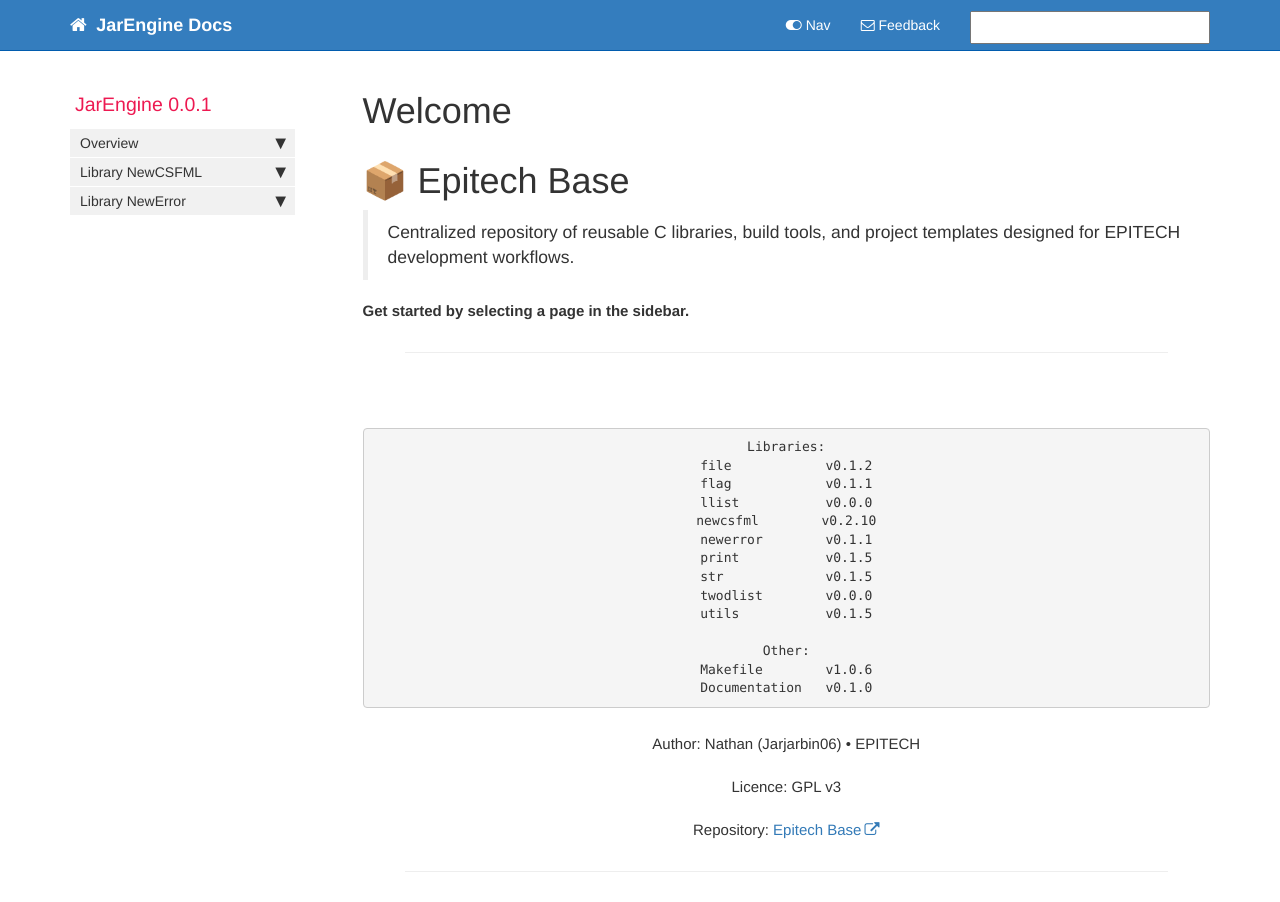
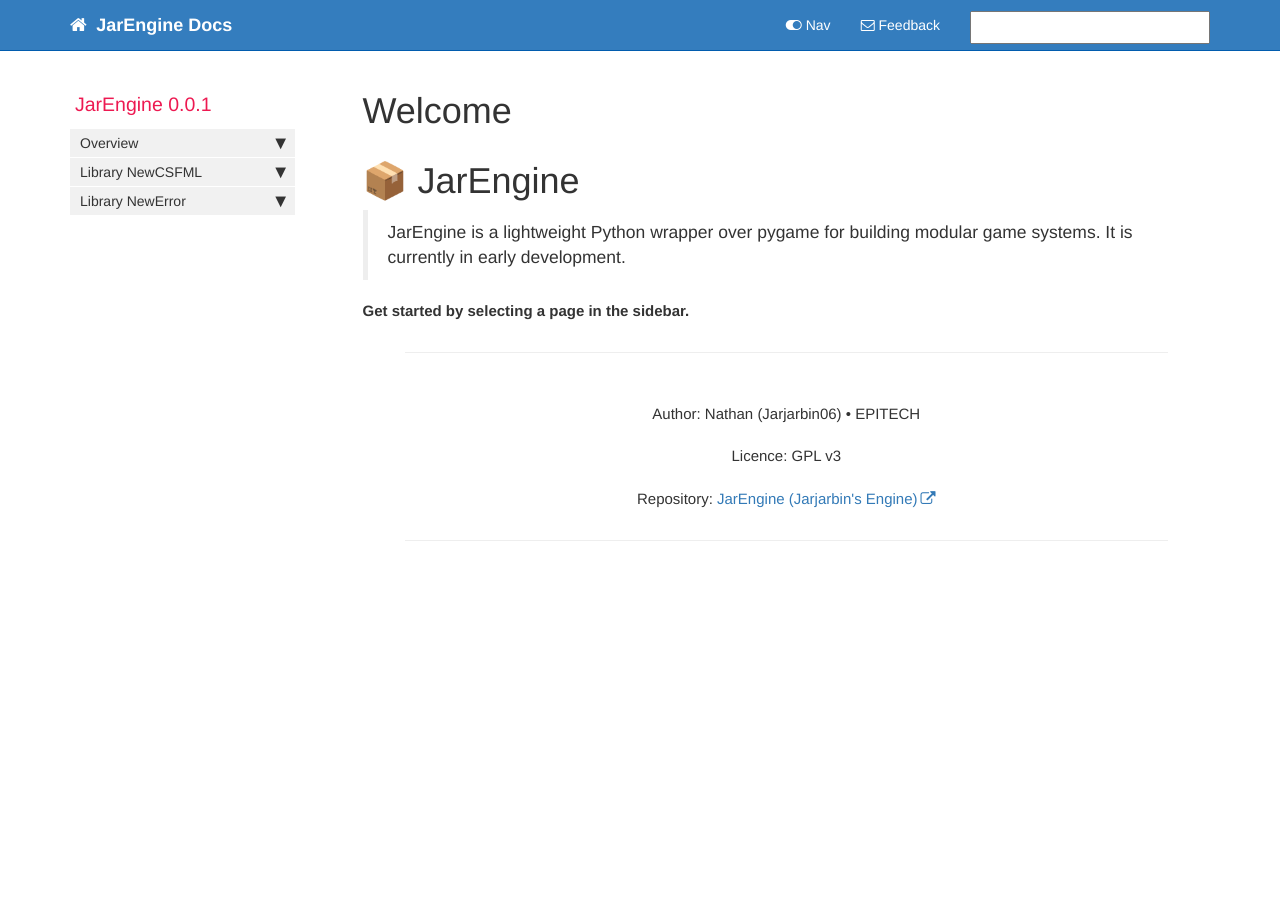
Before and after one commit to Jarjarbin-Studio/JarEngine, a Jekyll site: the page built from docs/index.md, in a window 1280 px wide. Built offline with Jekyll 4.4.1, drawn with Linux system fonts in a browser that asks for light colours; comment, search, counter and statistics services are not loaded.

```diff
--- a/docs/_config.yml
+++ b/docs/_config.yml
@@ -37,7 +37,7 @@
   - vendor
 # these are the files and directories that jekyll will exclude from the build
 
-feedback_subject_line: Epitech Base
+feedback_subject_line: JarEngine
 
 feedback_email: nathan.amaraggi@outlook.fr
 # used as a contact email for the Feedback link in the top navigation bar
@@ -106,7 +106,7 @@
 sidebars:
 - sidebar
 
-description: "Centralized repository of reusable C libraries, build tools, and project templates designed for EPITECH development workflows."
+description: "JarEngine is a lightweight Python wrapper over pygame for building modular game systems. It is currently in early development."
 # the description is used in the feed.xml file
 
 # needed for sitemap.xml file only
--- a/docs/_includes/footer.html
+++ b/docs/_includes/footer.html
@@ -1,21 +1,6 @@
 <div align="center">
-<pre>Libraries:
-file            v0.1.2
-flag            v0.1.1
-llist           v0.0.0
-newcsfml        v0.2.10
-newerror        v0.1.1
-print           v0.1.5
-str             v0.1.5
-twodlist        v0.0.0
-utils           v0.1.5
-
-Other:
-Makefile        v1.0.6
-Documentation   v0.1.0
-</pre>
 <p>Author: Nathan (Jarjarbin06) • EPITECH<br><br>
 Licence: GPL v3<br><br>
-Repository: <a href="https://github.com/Jarjarbin06/Epitech_Base">Epitech Base</a></p>
+Repository: <a href="https://github.com/Jarjarbin06/JarEngine">JarEngine (Jarjarbin's Engine)</a></p>
 <hr>
 </div>
--- a/docs/index.md
+++ b/docs/index.md
@@ -5,9 +5,9 @@
 permalink: /
 ---
 
-# 📦 Epitech Base
+# 📦 JarEngine
 
-> Centralized repository of reusable C libraries, build tools, and project templates designed for EPITECH development workflows.
+> JarEngine is a lightweight Python wrapper over pygame for building modular game systems. It is currently in early development.
 
 **Get started by selecting a page in the sidebar.**
 
```
